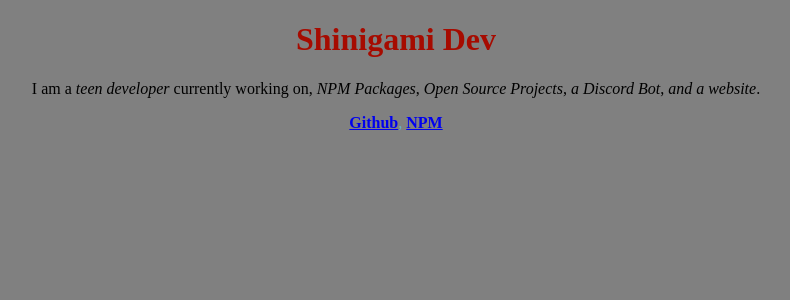
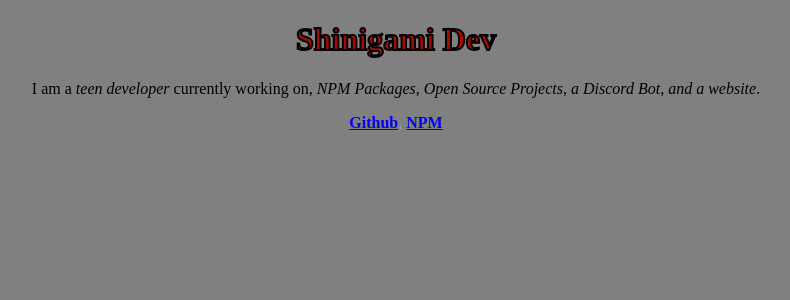
Before and after one commit to JussTorched/JussTorched.github.io, a PHP site: page / in a window 1280 px wide. Shown: the top 300 px of the page, without its empty margins (244-1034 px from the left). Run offline with PHP 8.4, Linux system fonts and the light colour scheme.

Commit message:
Update main.css

```diff
--- a/main.css
+++ b/main.css
@@ -2,6 +2,7 @@ h1 {
   color: #a60b00;
   font: times new roman;
   text-align: center;
+  -webkit-text-stroke: 2px black;
 }
 p {
   font: palatino;
```
